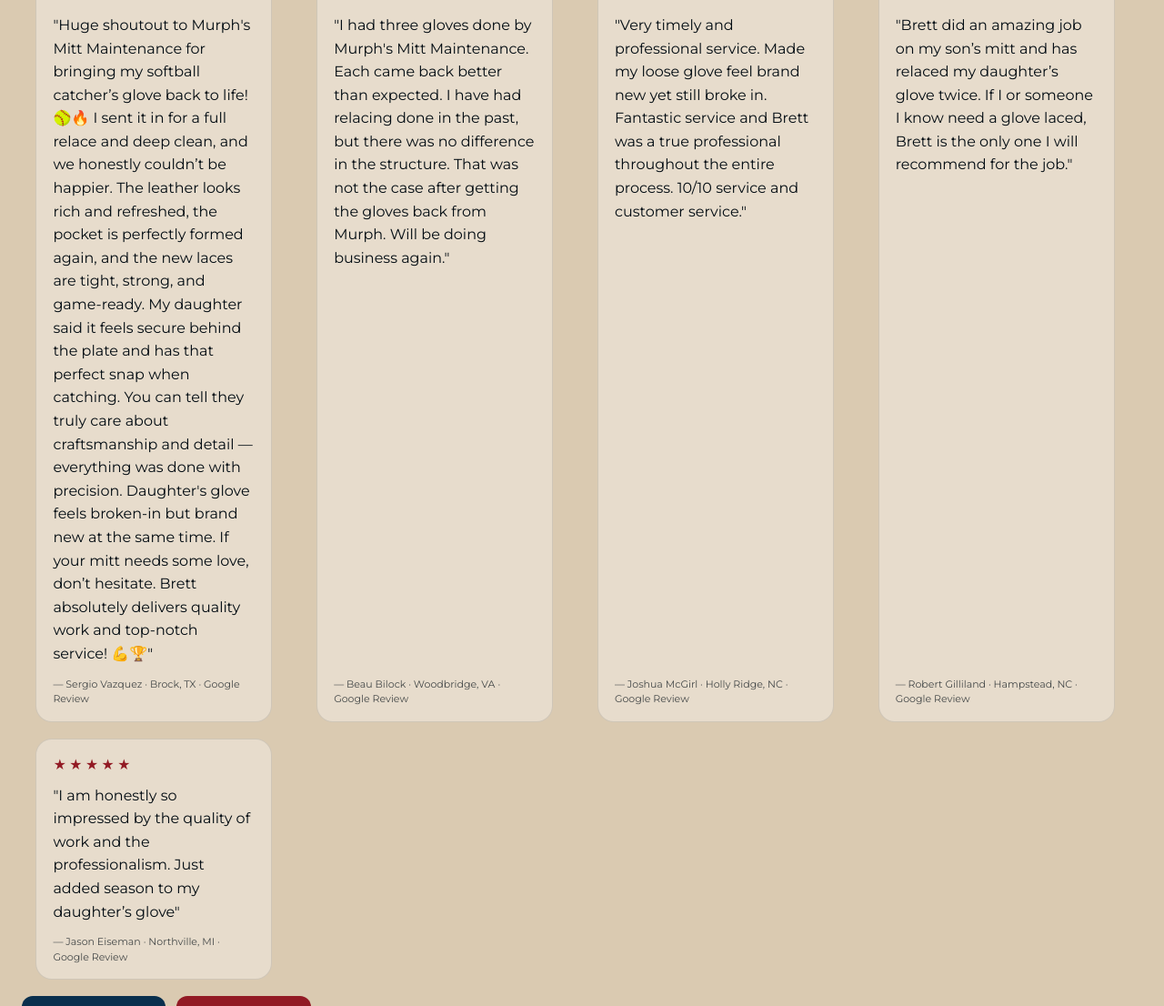
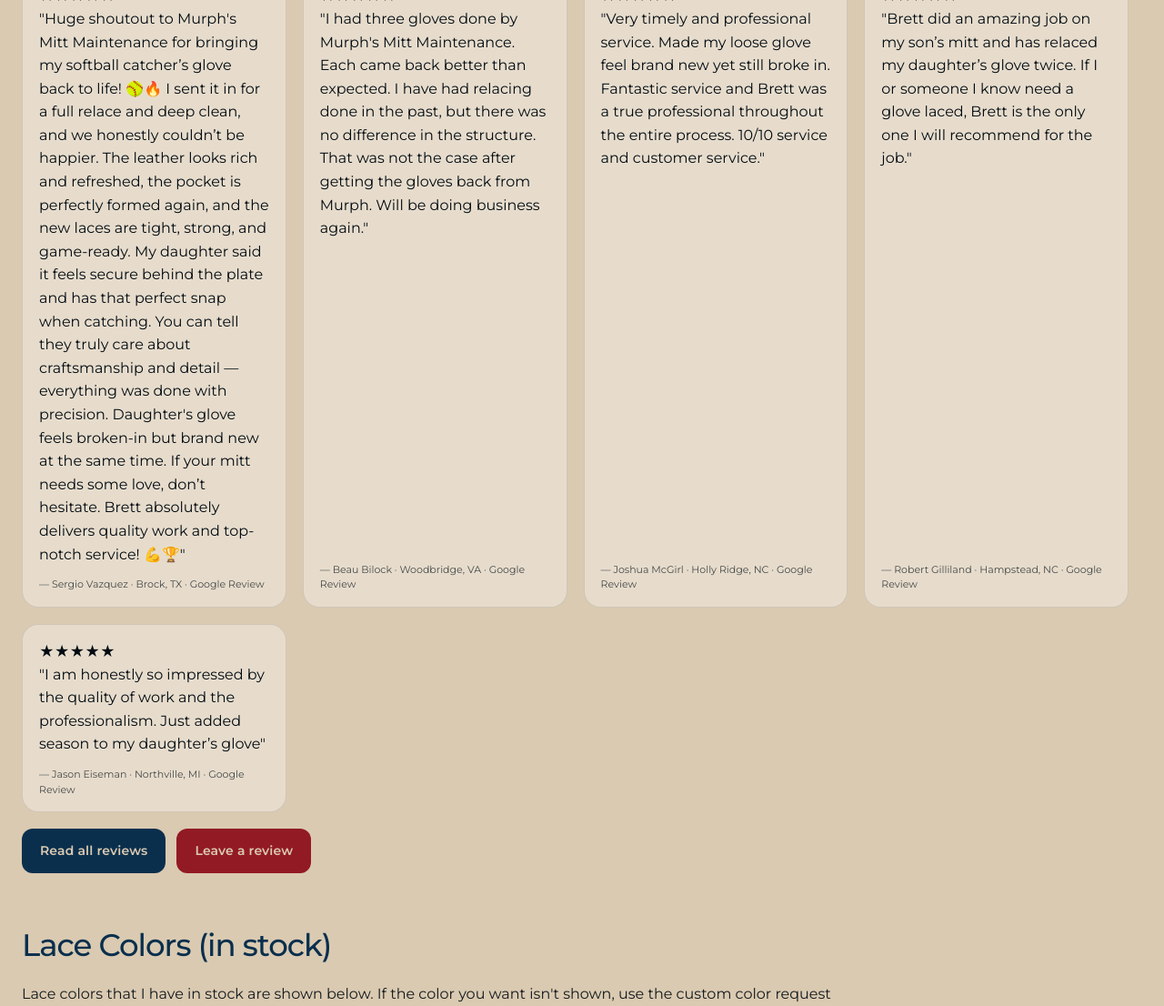
Before and after one commit to kbrettmurphy-ctrl/murphsmitts, a Jekyll site: the page built from services/index.html, in a window 1280 px wide and 1400 px high, scrolled down 1126 px. Shown: the part 294-1400 px from the top of the window at 91% size. Built offline with Jekyll 4.4.1, drawn with Linux system fonts in a browser that asks for light colours.

Commit message:
Update styles-16.css

```diff
--- a/assets/css/styles-16.css
+++ b/assets/css/styles-16.css
@@ -1250,8 +1250,9 @@
   padding: 18px 18px 16px;
   display:flex;
   flex-direction:column;
-  max-width: 260px;
+  max-width: clamp(240px, 100%, 420px);
   margin: 0 auto;
+}
 }
 
 .reviews .review-stars{
```
